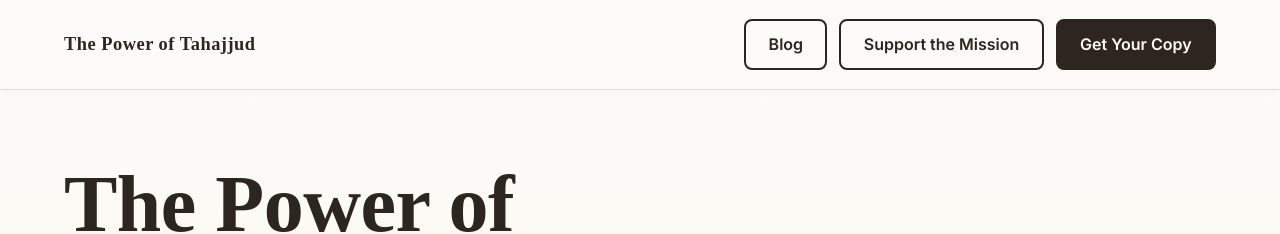
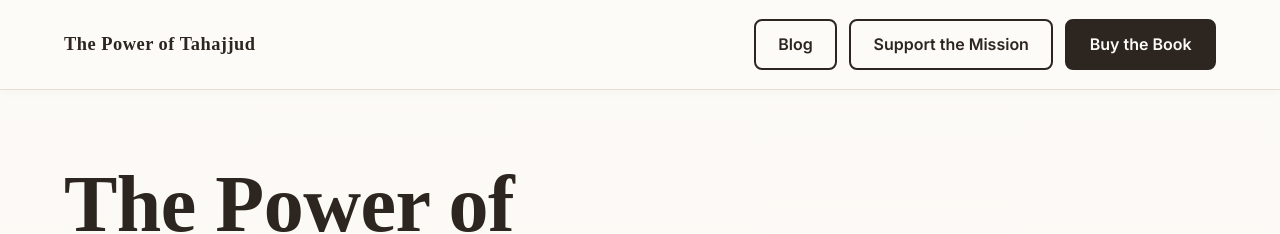
Before and after one commit to Omnitryx-Inc/tahajjud-fe-main, a Jekyll site: the page built from pages/index.html, in a window 1280 px wide. Shown: the top 234 px of the page. Built offline with Jekyll 4.4.1, drawn with Linux system fonts in a browser that asks for light colours; some web fonts are replaced.

Commit message:
adjustments

```diff
--- a/_includes/header.html
+++ b/_includes/header.html
@@ -6,7 +6,7 @@
         <div class="nav-desktop">
             <a href="/blog/" class="nav-link">Blog</a>
             <a href="/support-the-mission/" class="nav-link">Support the Mission</a>
-            <a href="#purchase" class="nav-cta">Get Your Copy</a>
+            <a href="#purchase" class="nav-cta">Buy the Book</a>
         </div>
 
         <!-- Mobile hamburger button -->
@@ -22,7 +22,7 @@
 <div class="nav-menu" id="navMenu">
     <a href="/blog/" class="nav-link">Blog</a>
     <a href="/support-the-mission/" class="nav-link">Support the Mission</a>
-    <a href="#purchase" class="nav-cta">Get Your Copy</a>
+    <a href="#purchase" class="nav-cta">Buy the Book</a>
 </div>
 
 <script>
```
